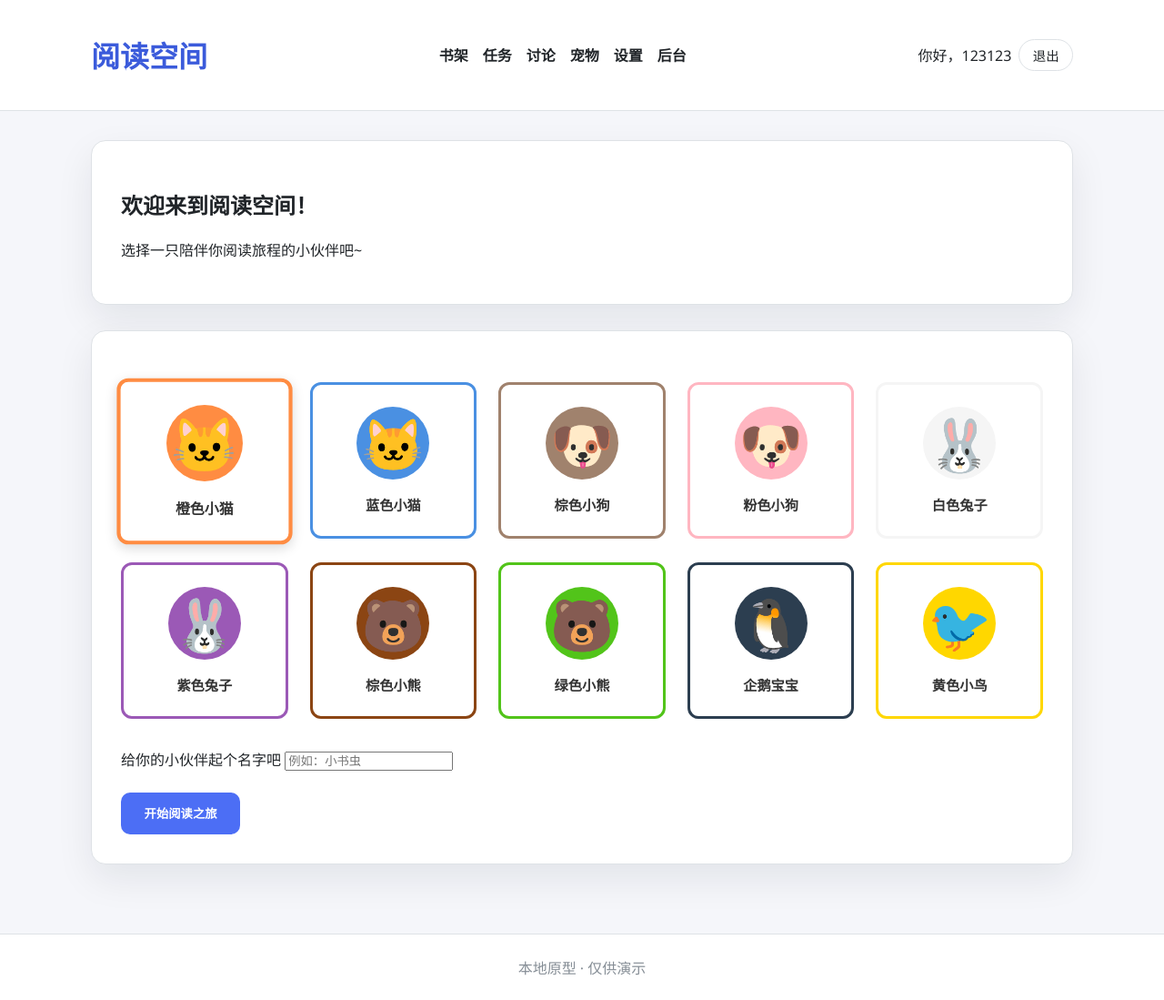
After one commit to scrapal/reading, a Flask app: page /choose-pet in a window 1280 px wide. The commit adds this page. Shown: the whole page at 91% size. Run offline with Flask 2, Linux system fonts and the light colour scheme; a user stored in the database is signed in; data that the repository does not hold is empty; some libraries are stand-ins or nearby versions.

Commit message:
feat: add pet appearance selection during registration
- Add 10 different pet appearances (cats, dogs, rabbits, bears, penguin, bird)
- Create pet selection page after registration with grid layout
- Update pet display to show emoji-based appearance with dynamic colors
- Add appearance column to pets table (default: cat-orange)
- Modify registration flow to auto-login and redirect to pet selection
- Prevent duplicate pet creation for existing users
- Update CHANGELOG.md with v2.4.0 documentation

🤖 Generated with [Claude Code](https://claude.com/claude-code)

Co-Authored-By: Claude <noreply@anthropic.com>

```diff
--- a/app.py
+++ b/app.py
@@ -343,6 +343,19 @@ TASK_SEED = [
         "description": "在任意书籍板块发表高质量评论。",
         "coins_reward": 8,
     },
+]
+
+PET_APPEARANCES = [
+    {"id": "cat-orange", "name": "橙色小猫", "emoji": "🐱", "color": "#FF8C42"},
+    {"id": "cat-blue", "name": "蓝色小猫", "emoji": "🐱", "color": "#4A90E2"},
+    {"id": "dog-brown", "name": "棕色小狗", "emoji": "🐶", "color": "#A0826D"},
+    {"id": "dog-pink", "name": "粉色小狗", "emoji": "🐶", "color": "#FFB6C1"},
+    {"id": "rabbit-white", "name": "白色兔子", "emoji": "🐰", "color": "#F5F5F5"},
+    {"id": "rabbit-purple", "name": "紫色兔子", "emoji": "🐰", "color": "#9B59B6"},
+    {"id": "bear-brown", "name": "棕色小熊", "emoji": "🐻", "color": "#8B4513"},
+    {"id": "bear-green", "name": "绿色小熊", "emoji": "🐻", "color": "#52C41A"},
+    {"id": "penguin-black", "name": "企鹅宝宝", "emoji": "🐧", "color": "#2C3E50"},
+    {"id": "bird-yellow", "name": "黄色小鸟", "emoji": "🐦", "color": "#FFD700"},
 ]
 
 PET_ACTIONS = {
@@ -629,6 +642,7 @@ def init_db() -> None:
         ensure_column(conn, "books", "publisher", "TEXT")
         ensure_column(conn, "books", "grade", "TEXT")
         ensure_column(conn, "comments", "category", "TEXT DEFAULT 'discussion'")
+        ensure_column(conn, "pets", "appearance", "TEXT DEFAULT 'cat-orange'")
         seed_books(conn)
         seed_tasks(conn)
         seed_toys(conn)
@@ -1502,6 +1516,10 @@ def pet():
         satiety = clamp(100 - pet_row["hunger"])
         owned_toys = get_user_toys(user_id)
         toy_catalog = get_available_toys(user_id)
+
+        # Get pet appearance info
+        pet_appearance = next((p for p in PET_APPEARANCES if p["id"] == pet_row.get("appearance", "cat-orange")), PET_APPEARANCES[0])
+
         return render_template(
             "pet.html",
             pet=pet_row,
@@ -1510,6 +1528,7 @@ def pet():
             actions=PET_ACTIONS,
             owned_toys=owned_toys,
             toy_catalog=toy_catalog,
+            pet_appearance=pet_appearance,
         )
 
 
@@ -1835,6 +1854,50 @@ def submit_book_request():
     return redirect(url_for("request_book"))
 
 
+@app.route("/choose-pet", methods=["GET", "POST"])
+def choose_pet():
+    if not is_logged_in():
+        flash("请先登录。", "error")
+        return redirect(url_for("login"))
+
+    user_id = session["user_id"]
+
+    # Check if user already has a pet
+    with get_db_connection() as conn:
+        with conn.cursor() as cur:
+            cur.execute("SELECT id FROM pets WHERE user_id = %s", (user_id,))
+            existing_pet = cur.fetchone()
+
+    if existing_pet:
+        # User already has a pet, redirect to pet page
+        return redirect(url_for("pet"))
+
+    if request.method == "POST":
+        appearance = request.form.get("appearance", "").strip()
+        pet_name = request.form.get("pet_name", "").strip()
+
+        if not appearance or appearance not in [p["id"] for p in PET_APPEARANCES]:
+            flash("请选择有效的宠物造型。", "error")
+            return redirect(url_for("choose_pet"))
+
+        if not pet_name or not (1 <= len(pet_name) <= 20):
+            flash("宠物名字需在 1-20 个字符之间。", "error")
+            return redirect(url_for("choose_pet"))
+
+        with get_db_connection() as conn:
+            with conn.cursor() as cur:
+                cur.execute(
+                    "INSERT INTO pets (user_id, name, appearance, hunger, happiness) VALUES (%s, %s, %s, 50, 60)",
+                    (user_id, pet_name, appearance),
+                )
+            conn.commit()
+
+        flash("宠物创建成功！开始你的阅读之旅吧~", "success")
+        return redirect(url_for("index"))
+
+    return render_template("choose_pet.html", appearances=PET_APPEARANCES)
+
+
 @app.route("/register", methods=["GET", "POST"])
 def register():
     if request.method == "POST":
@@ -1867,8 +1930,14 @@ def register():
                             (new_user_id,),
                         )
                 conn.commit()
-            flash("注册成功，请登录。", "success")
-            return redirect(url_for("login"))
+
+            # Auto-login after registration
+            session["user_id"] = new_user_id
+            session["username"] = username
+            session["is_admin"] = (existing_count == 0)
+
+            flash("注册成功！请选择你的宠物伙伴~", "success")
+            return redirect(url_for("choose_pet"))
         except psycopg2.IntegrityError:
             flash("用户名已存在，请换一个。", "error")
 
--- /dev/null
+++ b/templates/choose_pet.html
@@ -0,0 +1,92 @@
+{% extends 'base.html' %}
+{% block title %}选择你的宠物 · 阅读空间{% endblock %}
+{% block content %}
+  <section class="card">
+    <div class="section-header">
+      <div>
+        <h2>欢迎来到阅读空间！</h2>
+        <p>选择一只陪伴你阅读旅程的小伙伴吧~</p>
+      </div>
+    </div>
+  </section>
+
+  <section class="card">
+    <form method="post" action="{{ url_for('choose_pet') }}">
+      <div class="pet-selection-grid">
+        {% for pet in appearances %}
+          <label class="pet-option">
+            <input type="radio" name="appearance" value="{{ pet.id }}" {% if loop.first %}checked{% endif %} required>
+            <div class="pet-card" style="border-color: {{ pet.color }}">
+              <div class="pet-emoji" style="background: {{ pet.color }}">{{ pet.emoji }}</div>
+              <div class="pet-name">{{ pet.name }}</div>
+            </div>
+          </label>
+        {% endfor %}
+      </div>
+
+      <div style="margin-top: 2rem;">
+        <label>给你的小伙伴起个名字吧
+          <input name="pet_name" maxlength="20" placeholder="例如：小书虫" required>
+        </label>
+      </div>
+
+      <button class="btn" type="submit" style="margin-top: 1.5rem;">开始阅读之旅</button>
+    </form>
+  </section>
+
+  <style>
+    .pet-selection-grid {
+      display: grid;
+      grid-template-columns: repeat(auto-fill, minmax(150px, 1fr));
+      gap: 1.5rem;
+      margin-top: 1.5rem;
+    }
+
+    .pet-option {
+      cursor: pointer;
+      margin: 0;
+    }
+
+    .pet-option input[type="radio"] {
+      display: none;
+    }
+
+    .pet-card {
+      border: 3px solid #e0e0e0;
+      border-radius: 12px;
+      padding: 1.5rem;
+      text-align: center;
+      transition: all 0.3s ease;
+      background: white;
+    }
+
+    .pet-option input[type="radio"]:checked + .pet-card {
+      border-width: 4px;
+      transform: scale(1.05);
+      box-shadow: 0 4px 12px rgba(0,0,0,0.15);
+    }
+
+    .pet-card:hover {
+      transform: translateY(-4px);
+      box-shadow: 0 4px 8px rgba(0,0,0,0.1);
+    }
+
+    .pet-emoji {
+      font-size: 3.5rem;
+      width: 80px;
+      height: 80px;
+      margin: 0 auto 1rem;
+      display: flex;
+      align-items: center;
+      justify-content: center;
+      border-radius: 50%;
+      background: #f0f0f0;
+    }
+
+    .pet-name {
+      font-weight: 600;
+      color: #333;
+      font-size: 0.95rem;
+    }
+  </style>
+{% endblock %}
```
Also changed, not shown: templates/pet.html (+2 -7 lines), CHANGELOG.md.
